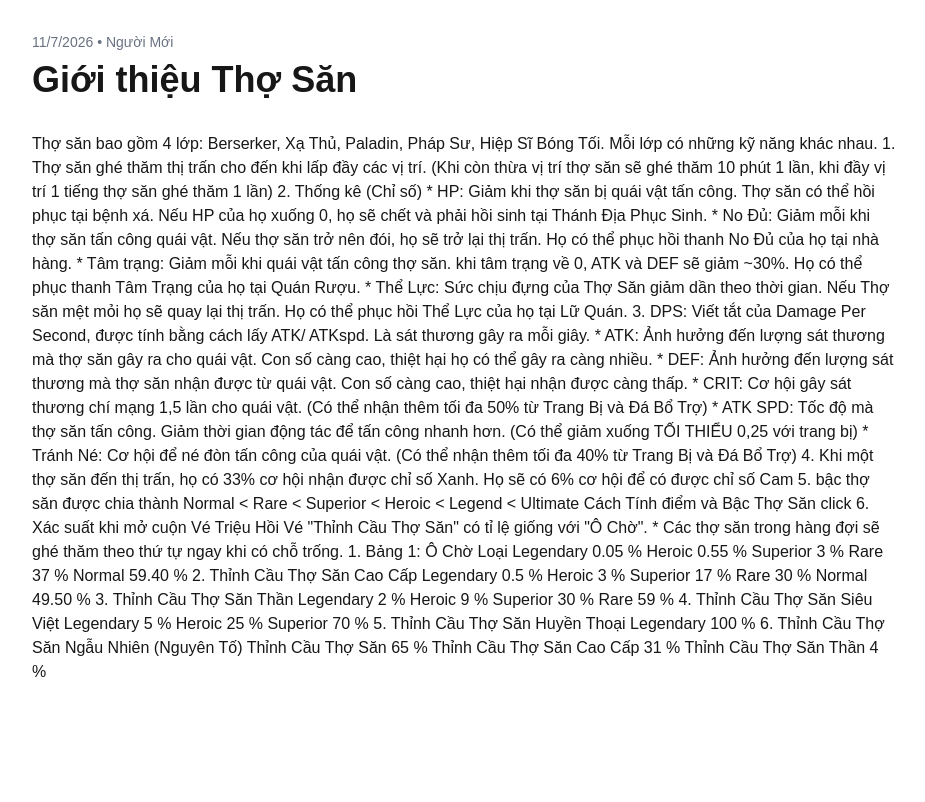
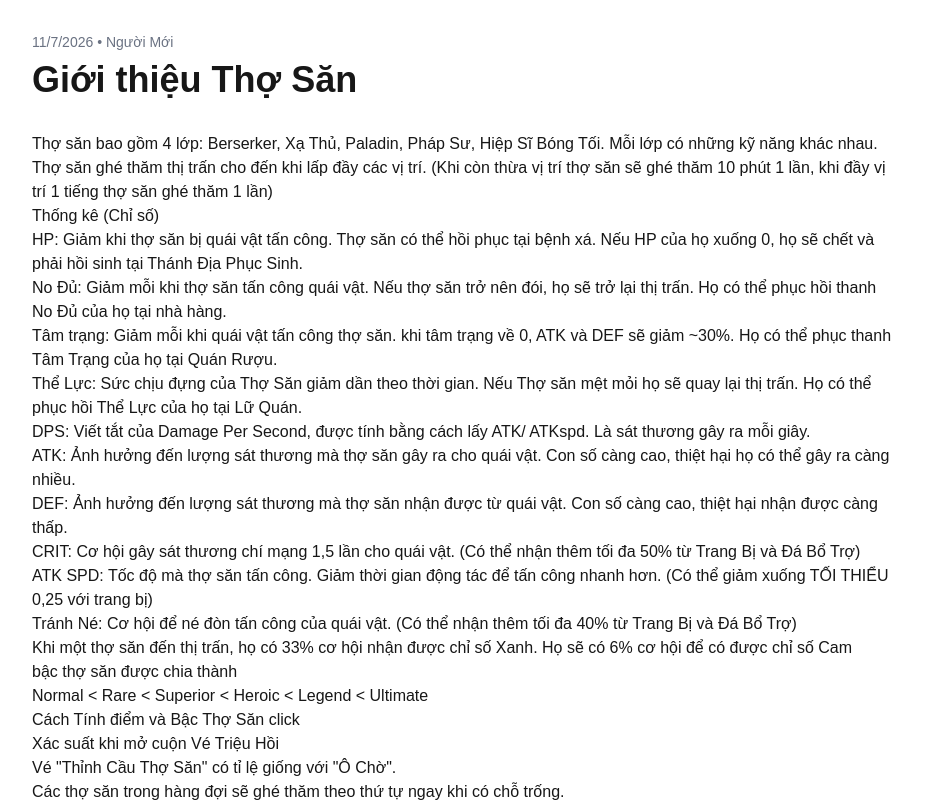
Before and after one commit to LuongTanTai200803/game-info-site, a Next.js app: page /posts/gioi-thieu-tho-san in a window 1280 px wide. Shown: the top 802 px of the page, without its empty margins (176-1101 px from the left). Built offline with nearby package versions, Linux system fonts and the light colour scheme.

Commit message:
fix structure

```diff
--- a/app/posts/[slug]/page.tsx
+++ b/app/posts/[slug]/page.tsx
@@ -1,6 +1,8 @@
 import { getPostBySlug, getAllPosts } from '../../../lib/posts';
 import { notFound } from 'next/navigation';
 import Image from 'next/image';
+import ReactMarkdown from 'react-markdown';
+import remarkGfm from 'remark-gfm';
 
 export async function generateStaticParams() {
   const posts = getAllPosts();
@@ -43,10 +45,11 @@ export default async function PostPage({
         />
       )}
 
-      <div
-        className="prose prose-lg max-w-none dark:prose-invert"
-        dangerouslySetInnerHTML={{ __html: post.content }}
-      />
+      <div className="prose prose-lg max-w-none">
+        <ReactMarkdown remarkPlugins={[remarkGfm]}>
+          {post.content}
+        </ReactMarkdown>
+      </div>
     </article>
   );
 }
--- a/package.json
+++ b/package.json
@@ -14,7 +14,9 @@
     "gray-matter": "^4.0.3",
     "next": "16.2.10",
     "react": "19.2.4",
-    "react-dom": "19.2.4"
+    "react-dom": "19.2.4",
+    "react-markdown": "^10.1.0",
+    "remark-gfm": "^4.0.1"
   },
   "devDependencies": {
     "@tailwindcss/postcss": "^4",
```
Also changed, not shown: 1 other file (tests, documents, lock files or other folders).
